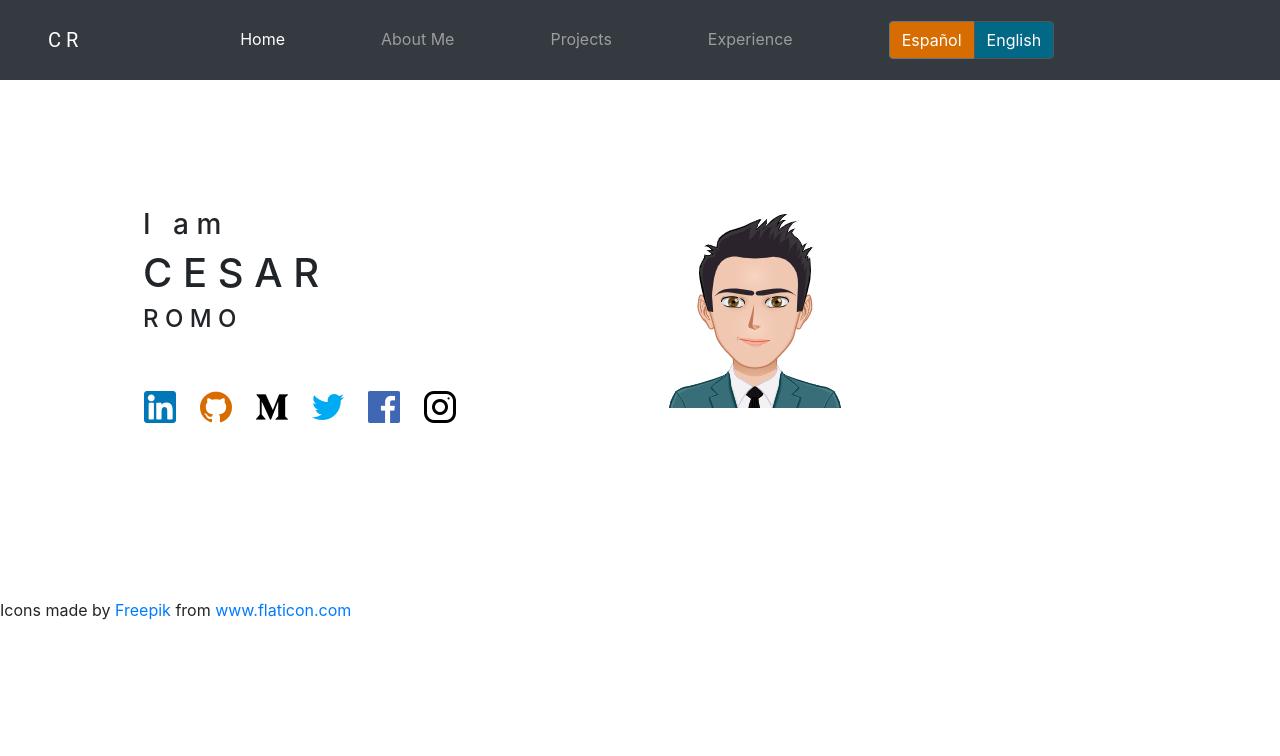
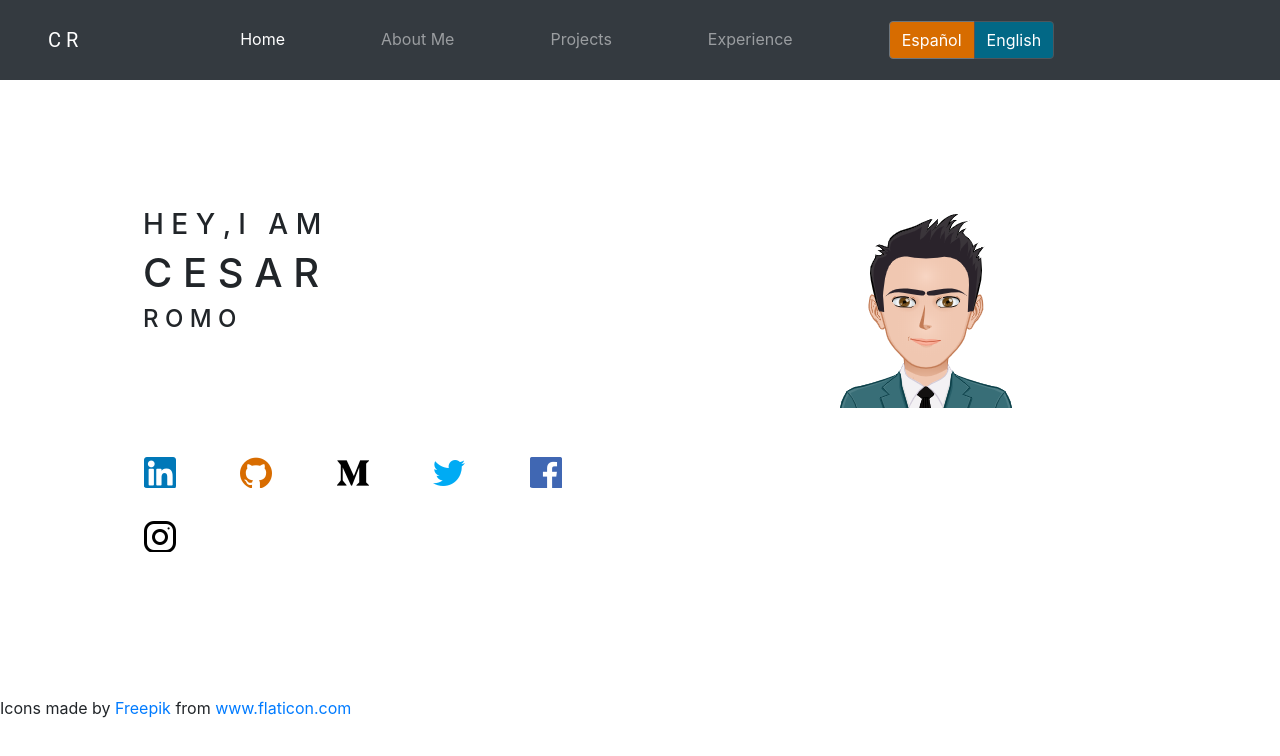
Before and after one commit to romocesar/romocesar.github.io, a plain HTML site: page index.html in a window 1280 px wide. Drawn offline with Linux system fonts and the light colour scheme; files whose address does not match are found by name.

Commit message:
Added Design Snapshots and ReadMe text file. Modified Banner Area HTML

```diff
--- /dev/null
+++ b/css/partials/_global.css
@@ -0,0 +1,3 @@
+.button{
+    padding: 0.8rem 2.2rem;
+}
--- a/css/style.css
+++ b/css/style.css
@@ -1,11 +1,14 @@
-/*"import fonts from fonts.css file"*/
+/* import fonts from fonts.css file */
 @import url(./fonts.css);
 
-/* import css variables*/
+/* import css variables */
 @import url(./partials/_variables.css);
 
+/* import global css variables */
+@import url(./partials/_global.css);
 
 /* *Header Section */
+
 /* Navigation area */
 .header_area .main-menu .navbar-brand{
     font-family: var(--roboto);
@@ -23,13 +26,20 @@
 /* Header Section* */
 
 /* *Main Section */
+
 .site-banner{
     padding: 8rem 8rem;
 }
 
 .site-banner .site-buttons{
-    padding: 3rem 0rem;
+    padding: 1rem 0rem;
 }
 
+.site-banner .site-buttons .button{
+    width: 32px;
+    height: 32px;
+    margin-top: 2rem;
+    margin-bottom: 0rem;
+}
 
 /* Main Section* */
--- a/index.html
+++ b/index.html
@@ -70,35 +70,33 @@
         <section class="site-banner">
             <div class="container">
                 <div class="row">
-                    <div class="col-lg-6 col-md-12 site-title">
-                        <h3 class="title-text">I &nbsp a m</h3>
+                    <div class="col-lg-8 col-md-12 site-title">
+                        <h3 class="title-text">H E Y ,  I &nbsp A M</h3>
                         <h1 class="title-text text-uppercase">C e s a r</h1>
                         <h4 class="title-text text-uppercase">R o m o</h4>
+                    </div>
+                    <div class="col-lg-4 col-md-12">
+                        <img src="img/myAvatar.png" alt="Avatar Me" class="img-fluid">
+                    </div>
+                </div>
+                <div class ="row">
+                    <div class="col-lg-6 col-md-12">
                         <div class="site-buttons">
                           <div class="d-flex flex-row flex-wrap">
-                                <a href ="https://www.linkedin.com/in/romocesar" target="_blank"><button type="button"  class="btn button primary-button mr-4 text-uppercase" style="background: #ffffff; width: 32px; height: 32px; margin:0px; padding: 0px;">
-                                    <img src="img/linkedin.png" alt="Linkedin" style="margin: 0px;">
+                              <a href ="https://www.linkedin.com/in/romocesar" target="_blank"><button title="LinkedIn" type="button"  class="btn button primary-button mr-4 text-uppercase" style="background: url(img/linkedin.png) no-repeat;">
                               </button></a>
-                                <a href ="https://github.com/romocesar" target="_blank"><button type="button" class="btn button primary-button mr-4 text-uppercase" style="background: #ffffff; width: 32px; height: 32px; margin:0px; padding: 0px;">
-                                    <img src="img/github.png" alt="Github" style="margin: 0px;">
+                              <a href ="https://github.com/romocesar" target="_blank"><button title="Github" type="button" class="btn button primary-button mr-4 text-uppercase" style="background: url(img/github.png) no-repeat;">
                               </button></a>
-                                <a href ="https://medium.com/@cesarromocontreras_90649" target="_blank"><button type="button" class="btn button primary-button mr-4 text-uppercase" style="background: #ffffff; width: 32px; height: 32px; margin:0px; padding: 0px;">
-                                    <img src="img/medium.png" alt="Medium" style="margin: 0px;">
+                              <a href ="https://medium.com/@cesarromocontreras_90649" target="_blank"><button title="Medium blog/articles" type="button" class="btn button primary-button mr-4 text-uppercase" style="background: url(img/medium.png) no-repeat;">
                               </button></a>
-                                <a href ="https://twitter.com/cesarromo10" target="_blank"><button type="button" class="btn button primary-button mr-4 text-uppercase" style="background: #ffffff; width: 32px; height: 32px; margin:0px; padding: 0px;">
-                                    <img src="img/twitter.png" alt="Twitter" style="margin: 0px;">
+                              <a href ="https://twitter.com/cesarromo10" target="_blank"><button title="Twitter" type="button" class="btn button primary-button mr-4 text-uppercase" style="background: url(img/twitter.png) no-repeat;">
                               </button></a>
-                                <a href ="https://www.facebook.com/cesarromo10" target="_blank"><button type="button" class="btn button primary-button mr-4 text-uppercase" style="background: #ffffff; width: 32px; height: 32px; margin:0px; padding: 0px;">
-                                    <img src="img/facebook.png" alt="Facebook" style="margin: 0px;">
+                              <a href ="https://www.facebook.com/cesarromo10" target="_blank"><button title="Facebook" type="button" class="btn button primary-button mr-4 text-uppercase" style="background: url(img/facebook.png) no-repeat;">
                               </button></a>
-                                <a href ="https://www.instagram.com/cesarromo10/" target="_blank"><button type="button" class="btn button primary-button mr-4 text-uppercase" style="background: #ffffff; width: 32px; height: 32px; margin:0px; padding: 0px;">
-                                    <img src="img/instagram.png" alt="Instagram" style="margin: 0px;">
+                              <a href ="https://www.instagram.com/cesarromo10/" target="_blank"><button title="Instagram" type="button" class="btn button primary-button mr-4 text-uppercase" style="background: url(img/instagram.png) no-repeat;">
                               </button></a>
                           </div>
                       </div>
-                    </div>
-                    <div class="col-lg-6 col-md-12">
-                        <img src="img/myAvatar.png" alt="Avatar Me" class="img-fluid">
                    </div>
                 </div>
             </div>
```
Also changed, not shown: README.md.txt (added), design/Mobile_F1.PNG (added), design/Mobile_F2.PNG (added), design/Mobile_F3.PNG (added), design/Mobile_F3_4.PNG (added), design/Mobile_F5.PNG (added), design/Mobile_F6.PNG (added), design/Mobile_F7.PNG (added). Lines whose indentation alone changed are shown as unchanged.
